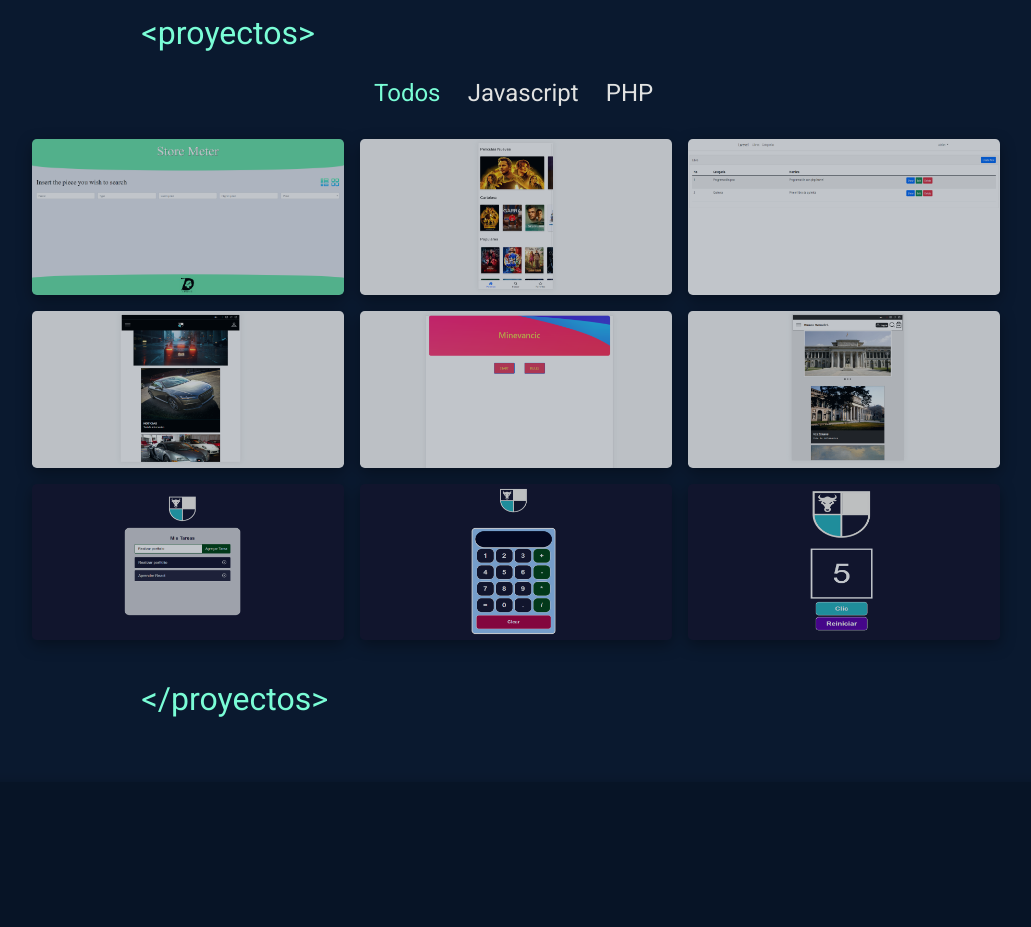
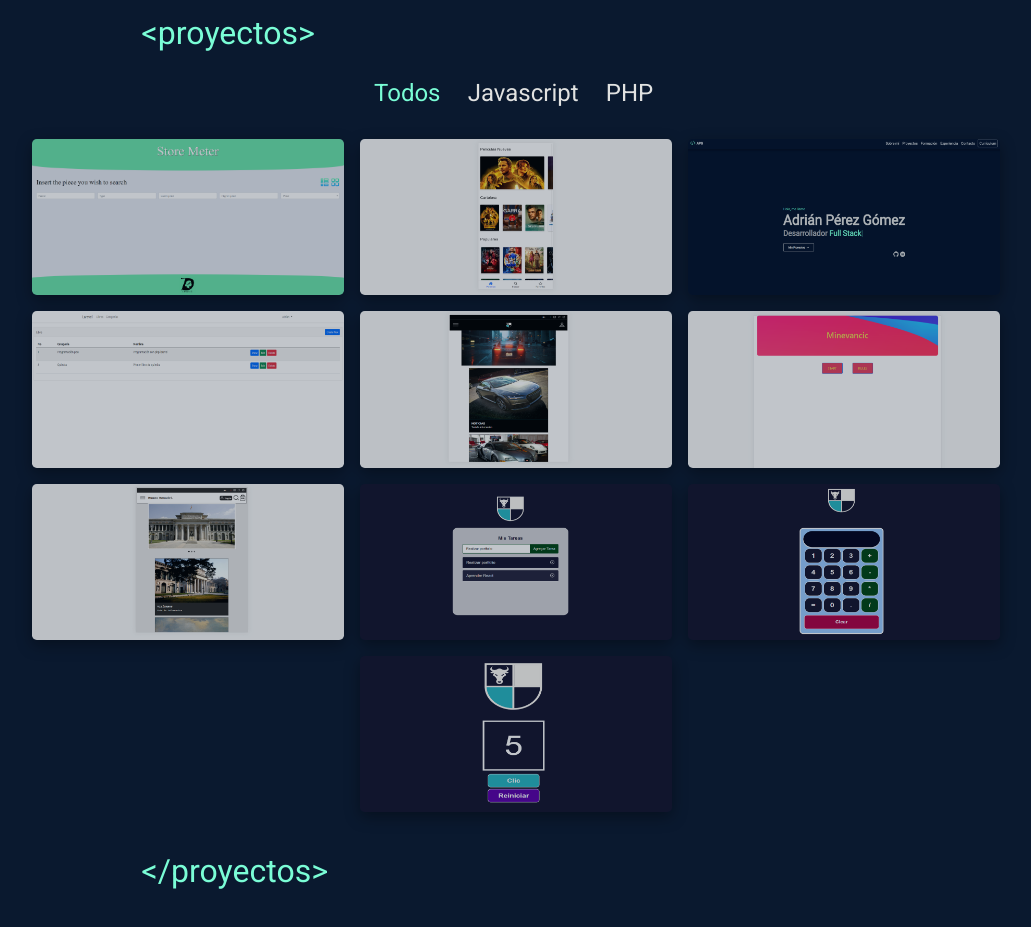
Before and after one commit to adrianpg10/portfolio, a React (Create React App) app: page / in a window 1280 px wide. Shown: the part 1660-2587 px from the top of the page, without its empty margins (124-1155 px from the left). Built offline with nearby package versions, Linux system fonts and the light colour scheme.

Commit message:
edicion data y añade imagen

```diff
--- a/src/data.js
+++ b/src/data.js
@@ -19,9 +19,17 @@ export const todos = [
         logogit: "CarteleraPeliculas-Ionic",
         enlacelaunch:" "
     },
+    {
+        id:3,
+        title: "Portfolio",
+        img: "../../assets/capturaportfolio.png",
+        descripcion : "React + Sass",
+        logogit: "portfolio",
+        enlacelaunch:"https://adrianperezportfolio.netlify.app"
+    },
 
     {
-        id:3,
+        id:4,
         title: "CRUD Libreria",
         img: "../../assets/capturalaravel.png",
         descripcion : "Laravel",
@@ -31,17 +39,17 @@ export const todos = [
     },
 
     {
-        id:4,
+        id:5,
         title: "Rezadri´s Car",
         img: "../../assets/capturarezadricar.png",
         descripcion : "Php + Rest",
         logogit: "rezadricar",
-        logolaunch: "rezadricar.herokuapp.com",
+        logolaunch: " ",
         enlacelaunch:"eva:external-link-fill"
 
     },
     {
-        id:5,
+        id:6,
         title: "Minevancic",
         img: "../../assets/capturaminevancic.png",
         descripcion : "Javascript",
@@ -51,7 +59,7 @@ export const todos = [
 
     },
     {
-        id:6,
+        id:7,
         title: "Múseo Rezadri",
         img: "../../assets/capturamuseo.png",
         descripcion : "Jquery",
@@ -62,7 +70,7 @@ export const todos = [
     },
 
     {
-        id:7,
+        id:8,
         title: "Tareas React",
         img: "../../assets/capturareacttarea.png",
         descripcion : "React",
@@ -73,7 +81,7 @@ export const todos = [
     },
 
     {
-        id:8,
+        id:9,
         title: "Calculadora",
         img: "../../assets/capturacalculadora.png",
         descripcion : "React",
@@ -83,7 +91,7 @@ export const todos = [
 
     },
     {
-        id:9,
+        id:10,
         title: "Contador Clics",
         img: "../../assets/capturacontador.png",
         descripcion : "React",
@@ -120,6 +128,14 @@ export const javascript = [
     },
     {
         id:3,
+        title: "Portfolio",
+        img: "../../assets/capturaportfolio.png",
+        descripcion : "React + Sass",
+        logogit: "portfolio",
+        enlacelaunch:"https://adrianperezportfolio.netlify.app"
+    },
+    {
+        id:4,
         title: "Tareas React",
         img: "../../assets/capturareacttarea.png",
         descripcion : "React",
@@ -129,7 +145,7 @@ export const javascript = [
 
     },
     {
-        id:4,
+        id:5,
         title: "Minevancic",
         img: "../../assets/capturaminevancic.png",
         descripcion : "Javascript",
@@ -140,7 +156,7 @@ export const javascript = [
     },
 
     {
-        id:5,
+        id:6,
         title: "Calculadora",
         img: "../../assets/capturacalculadora.png",
         descripcion : "React",
@@ -150,7 +166,7 @@ export const javascript = [
 
     },
     {
-        id:6,
+        id:7,
         title: "Múseo Rezadri",
         img: "../../assets/capturamuseo.png",
         descripcion : "Jquery",
@@ -160,7 +176,7 @@ export const javascript = [
 
     },
     {
-        id:7,
+        id:8,
         title: "Contador Clics",
         img: "../../assets/capturacontador.png",
         descripcion : "React",
```
Also changed, not shown: public/assets/capturaportfolio.png (added).
